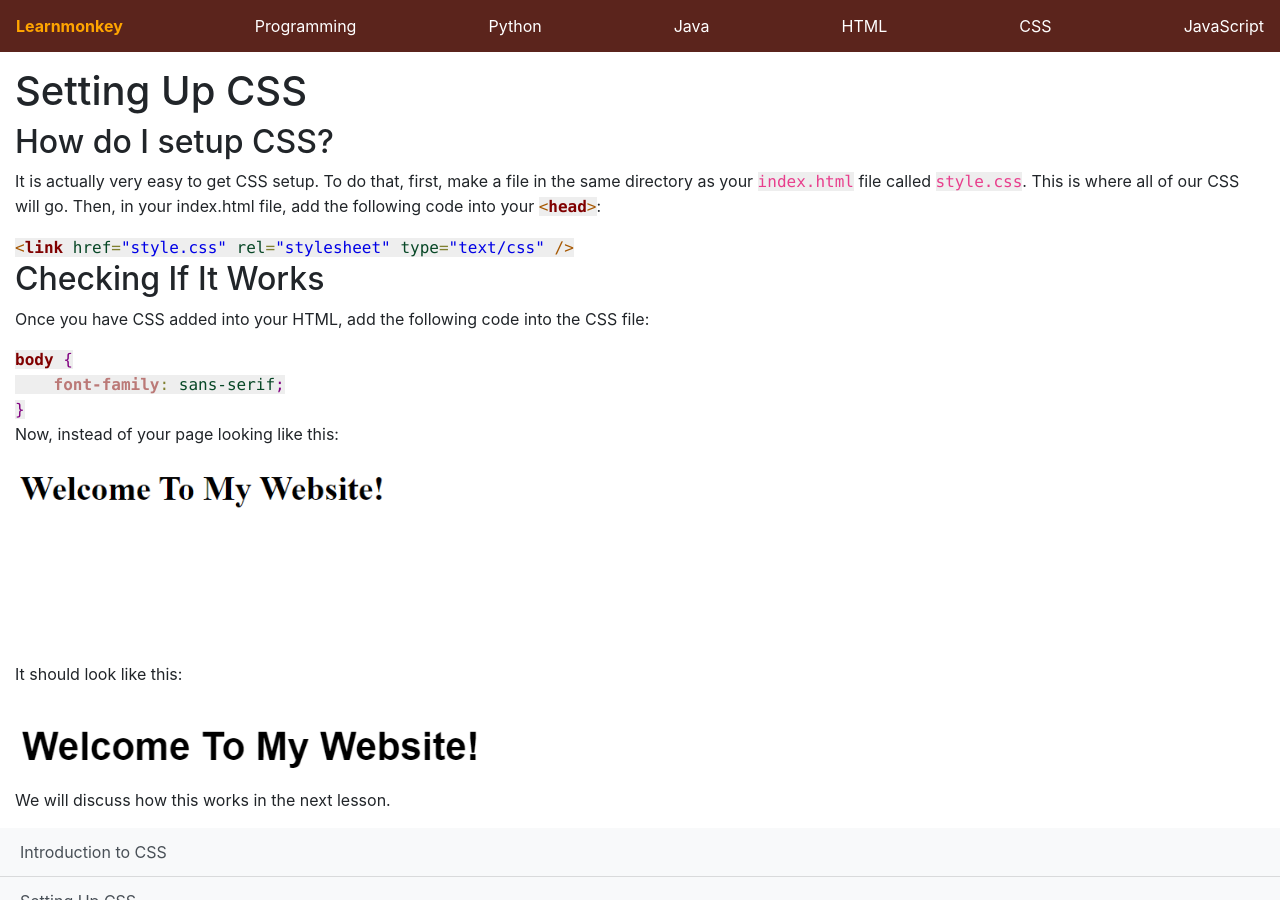
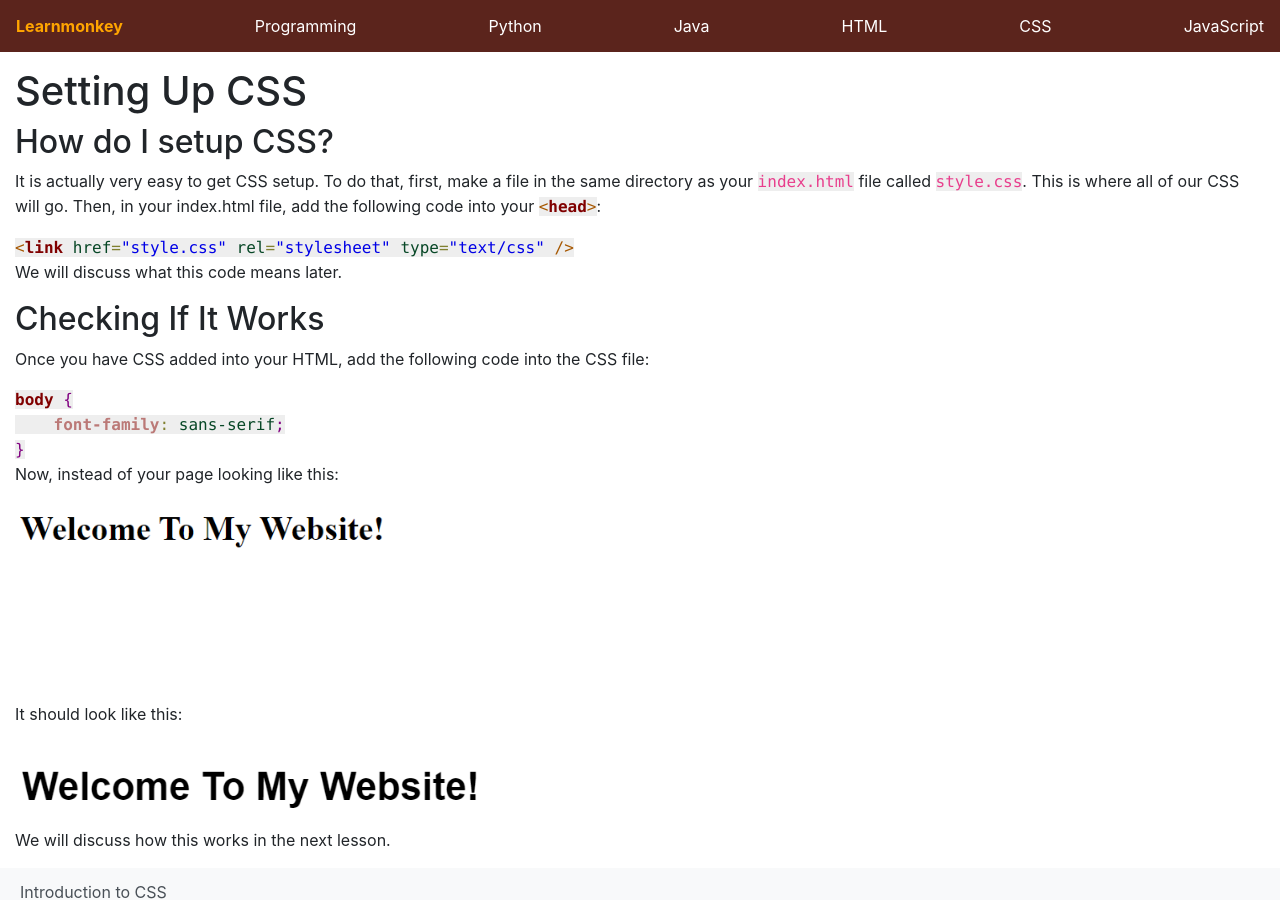
Before and after one commit to learnmonkey/learnmonkey.github.io, a Jekyll site: the page built from programming/css/setup-css.html, in a window 1280 px wide and 900 px high. Built offline with Jekyll 4.4.1, drawn with Linux system fonts in a browser that asks for light colours.

Commit message:
Update setup-css.html

```diff
--- a/programming/css/setup-css.html
+++ b/programming/css/setup-css.html
@@ -10,6 +10,7 @@ layout: css
     <h2>How do I setup CSS?</h2>
     <p>It is actually very easy to get CSS setup. To do that, first, make a file in the same directory as your <code>index.html</code> file called <code>style.css</code>. This is where all of our CSS will go. Then, in your index.html file, add the following code into your <code style='color:#000000;'><span style='color:#a65700; '>&lt;</span><span style='color:#800000; font-weight:bold; '>head</span><span style='color:#a65700; '>></span></code>:</p>
     <code style='color:#000000;'><span style='color:#a65700; '>&lt;</span><span style='color:#800000; font-weight:bold; '>link</span><span style='color:#274796; '> </span><span style='color:#074726; '>href</span><span style='color:#808030; '>=</span><span style='color:#0000e6; '>"style.css"</span><span style='color:#274796; '> </span><span style='color:#074726; '>rel</span><span style='color:#808030; '>=</span><span style='color:#0000e6; '>"stylesheet"</span><span style='color:#274796; '> </span><span style='color:#074726; '>type</span><span style='color:#808030; '>=</span><span style='color:#0000e6; '>"text/css"</span><span style='color:#274796; '> </span><span style='color:#a65700; '>/></span></code>
+    <p>We will discuss what this code means later.</p>
 </section>
 
 <section>
```
